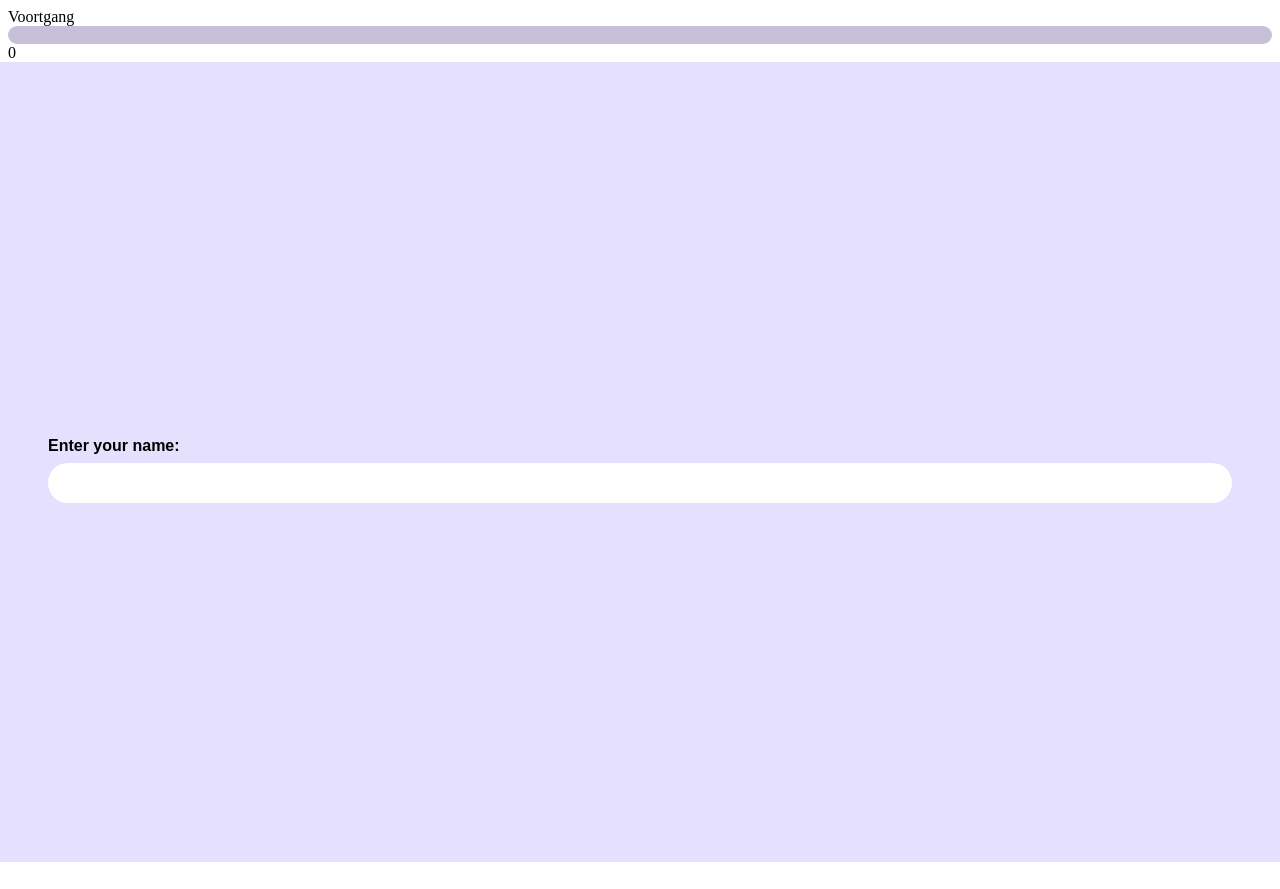
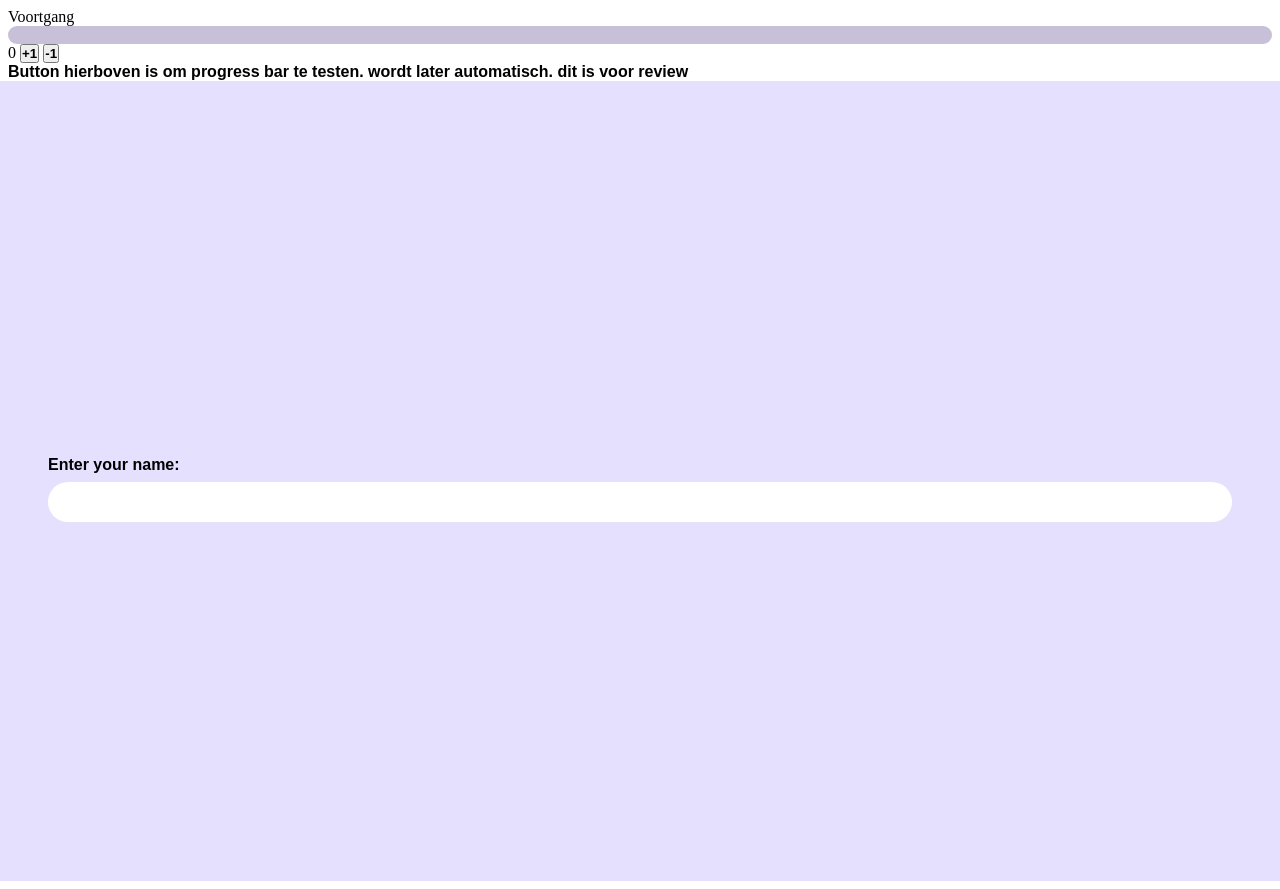
Before and after one commit to fdnd-agency/quickscandashboard, a SvelteKit app: page / in a window 1280 px wide. Built offline with nearby package versions, Linux system fonts and the light colour scheme.

Commit message:
#18 test omgeving terug geimplementeert

```diff
--- a/src/routes/+page.svelte
+++ b/src/routes/+page.svelte
@@ -20,7 +20,9 @@
 
 <!-- progress-bar code -->
 <Progress waarde={count} max={10}/>
-
+<button onclick={() => count++}> +1 </button>
+<button onclick={() => count--}> -1 </button>
+<p>Button hierboven is om progress bar te testen. wordt later automatisch. dit is voor review</p>
 <section class="form">
     <form action="" method="get">
         <ul>
```
